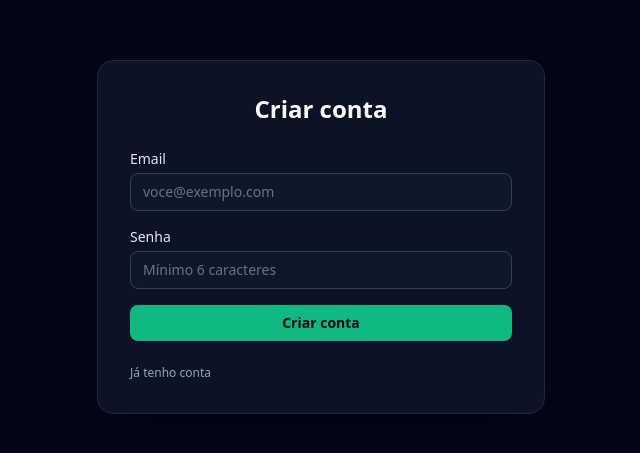
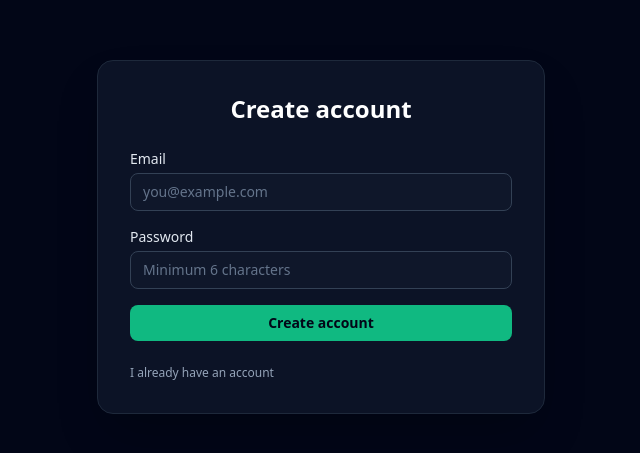
Before and after one commit to nilsalexberg/pdf2course, a Nuxt app: page /auth/register in a window 1280 px wide. Shown: the part 163-616 px from the top of the page, without its empty margins (319-959 px from the left). Built offline with nearby package versions, Linux system fonts and the light colour scheme; no server answers.

Commit message:
Translate to english

```diff
--- a/app/pages/admin/index.vue
+++ b/app/pages/admin/index.vue
@@ -1,7 +1,7 @@
 <template>
   <div class="min-h-screen bg-slate-950 text-slate-50 flex items-center justify-center">
     <p class="text-sm text-slate-300">
-      Dashboard do admin (placeholder).
+      Admin dashboard (placeholder).
     </p>
   </div>
 </template>
--- a/app/pages/auth/forgot-password.vue
+++ b/app/pages/auth/forgot-password.vue
@@ -18,9 +18,9 @@ async function handleForgot() {
       redirectTo: siteUrl ? `${siteUrl}/auth/reset-password` : undefined,
     })
     if (error) throw error
-    message.value = 'Se o email existir, enviaremos um link de redefinição.'
+    message.value = 'If the email exists, we will send a reset link.'
   } catch (err: any) {
-    errorMessage.value = err.message ?? 'Erro ao solicitar redefinição de senha.'
+    errorMessage.value = err.message ?? 'Error requesting password reset.'
   } finally {
     loading.value = false
   }
@@ -31,7 +31,7 @@ async function handleForgot() {
   <div class="min-h-screen flex items-center justify-center bg-slate-950">
     <div class="w-full max-w-md bg-slate-900/80 border border-slate-800 rounded-2xl p-8 shadow-2xl">
       <h1 class="text-2xl font-semibold text-white mb-6 text-center">
-        Esqueci minha senha
+        Forgot my password
       </h1>
 
       <form class="space-y-4" @submit.prevent="handleForgot">
@@ -43,7 +43,7 @@ async function handleForgot() {
             type="email"
             required
             class="w-full rounded-lg border border-slate-700 bg-slate-900 px-3 py-2 text-sm text-slate-100 placeholder-slate-500 focus:outline-none focus:ring-2 focus:ring-emerald-500 focus:border-emerald-500"
-            placeholder="voce@exemplo.com"
+            placeholder="you@example.com"
           >
         </div>
 
@@ -52,7 +52,7 @@ async function handleForgot() {
           class="w-full inline-flex items-center justify-center rounded-lg bg-emerald-500 px-4 py-2 text-sm font-semibold text-slate-950 hover:bg-emerald-400 transition-colors disabled:opacity-60 disabled:cursor-not-allowed"
           :disabled="loading"
         >
-          Enviar link de redefinição
+          Send reset link
         </button>
       </form>
 
@@ -65,7 +65,7 @@ async function handleForgot() {
 
       <div class="mt-6 text-xs text-slate-400">
         <NuxtLink to="/auth/login" class="hover:text-emerald-400">
-          Voltar para login
+          Back to login
         </NuxtLink>
       </div>
     </div>
--- a/app/pages/auth/login.vue
+++ b/app/pages/auth/login.vue
@@ -31,7 +31,7 @@ async function handleEmailLogin() {
     })
     if (error) throw error
   } catch (err: any) {
-    errorMessage.value = err.message ?? 'Erro ao entrar.'
+    errorMessage.value = err.message ?? 'Error logging in.'
   } finally {
     loading.value = false
   }
@@ -51,7 +51,7 @@ async function handleGoogleLogin() {
       },
     })
   } catch (err: any) {
-    errorMessage.value = err.message ?? 'Erro ao entrar com Google.'
+    errorMessage.value = err.message ?? 'Error logging in with Google.'
     loading.value = false
   }
 }
@@ -61,7 +61,7 @@ async function handleGoogleLogin() {
   <div class="min-h-screen flex items-center justify-center bg-slate-950">
     <div class="w-full max-w-md bg-slate-900/80 border border-slate-800 rounded-2xl p-8 shadow-2xl">
       <h1 class="text-2xl font-semibold text-white mb-6 text-center">
-        Entrar no pdf2course
+        Log in to pdf2course
       </h1>
 
       <form class="space-y-4" @submit.prevent="handleEmailLogin">
@@ -73,12 +73,12 @@ async function handleGoogleLogin() {
             type="email"
             required
             class="w-full rounded-lg border border-slate-700 bg-slate-900 px-3 py-2 text-sm text-slate-100 placeholder-slate-500 focus:outline-none focus:ring-2 focus:ring-emerald-500 focus:border-emerald-500"
-            placeholder="voce@exemplo.com"
+            placeholder="you@example.com"
           >
         </div>
 
         <div>
-          <label class="block text-sm font-medium text-slate-200 mb-1" for="password">Senha</label>
+          <label class="block text-sm font-medium text-slate-200 mb-1" for="password">Password</label>
           <input
             id="password"
             v-model="password"
@@ -94,7 +94,7 @@ async function handleGoogleLogin() {
           class="w-full inline-flex items-center justify-center rounded-lg bg-emerald-500 px-4 py-2 text-sm font-semibold text-slate-950 hover:bg-emerald-400 transition-colors disabled:opacity-60 disabled:cursor-not-allowed"
           :disabled="loading"
         >
-          Entrar
+          Log in
         </button>
 
         <button
@@ -103,7 +103,7 @@ async function handleGoogleLogin() {
           :disabled="loading"
           @click="handleGoogleLogin"
         >
-          Continuar com Google
+          Continue with Google
         </button>
       </form>
 
@@ -113,10 +113,10 @@ async function handleGoogleLogin() {
 
       <div class="mt-6 flex items-center justify-between text-xs text-slate-400">
         <NuxtLink to="/auth/register" class="hover:text-emerald-400">
-          Criar conta
+          Create account
         </NuxtLink>
         <NuxtLink to="/auth/forgot-password" class="hover:text-emerald-400">
-          Esqueci minha senha
+          Forgot my password
         </NuxtLink>
       </div>
     </div>
--- a/app/pages/auth/register.vue
+++ b/app/pages/auth/register.vue
@@ -28,7 +28,7 @@ async function handleRegister() {
     })
     if (error) throw error
   } catch (err: any) {
-    errorMessage.value = err.message ?? 'Erro ao criar conta.'
+    errorMessage.value = err.message ?? 'Error creating account.'
   } finally {
     loading.value = false
   }
@@ -39,7 +39,7 @@ async function handleRegister() {
   <div class="min-h-screen flex items-center justify-center bg-slate-950">
     <div class="w-full max-w-md bg-slate-900/80 border border-slate-800 rounded-2xl p-8 shadow-2xl">
       <h1 class="text-2xl font-semibold text-white mb-6 text-center">
-        Criar conta
+        Create account
       </h1>
 
       <form class="space-y-4" @submit.prevent="handleRegister">
@@ -51,12 +51,12 @@ async function handleRegister() {
             type="email"
             required
             class="w-full rounded-lg border border-slate-700 bg-slate-900 px-3 py-2 text-sm text-slate-100 placeholder-slate-500 focus:outline-none focus:ring-2 focus:ring-emerald-500 focus:border-emerald-500"
-            placeholder="voce@exemplo.com"
+            placeholder="you@example.com"
           >
         </div>
 
         <div>
-          <label class="block text-sm font-medium text-slate-200 mb-1" for="password">Senha</label>
+          <label class="block text-sm font-medium text-slate-200 mb-1" for="password">Password</label>
           <input
             id="password"
             v-model="password"
@@ -64,7 +64,7 @@ async function handleRegister() {
             required
             minlength="6"
             class="w-full rounded-lg border border-slate-700 bg-slate-900 px-3 py-2 text-sm text-slate-100 placeholder-slate-500 focus:outline-none focus:ring-2 focus:ring-emerald-500 focus:border-emerald-500"
-            placeholder="Mínimo 6 caracteres"
+            placeholder="Minimum 6 characters"
           >
         </div>
 
@@ -73,7 +73,7 @@ async function handleRegister() {
           class="w-full inline-flex items-center justify-center rounded-lg bg-emerald-500 px-4 py-2 text-sm font-semibold text-slate-950 hover:bg-emerald-400 transition-colors disabled:opacity-60 disabled:cursor-not-allowed"
           :disabled="loading"
         >
-          Criar conta
+          Create account
         </button>
       </form>
 
@@ -83,7 +83,7 @@ async function handleRegister() {
 
       <div class="mt-6 flex items-center justify-between text-xs text-slate-400">
         <NuxtLink to="/auth/login" class="hover:text-emerald-400">
-          Já tenho conta
+          I already have an account
         </NuxtLink>
       </div>
     </div>
--- a/app/pages/auth/reset-password.vue
+++ b/app/pages/auth/reset-password.vue
@@ -16,10 +16,10 @@ async function handleReset() {
       password: password.value,
     })
     if (error) throw error
-    message.value = 'Senha alterada com sucesso. Redirecionando para login...'
+    message.value = 'Password successfully changed. Redirecting to login...'
     setTimeout(() => router.replace('/auth/login'), 1500)
   } catch (err: any) {
-    errorMessage.value = err.message ?? 'Erro ao redefinir senha.'
+    errorMessage.value = err.message ?? 'Error resetting password.'
   } finally {
     loading.value = false
   }
@@ -30,12 +30,12 @@ async function handleReset() {
   <div class="min-h-screen flex items-center justify-center bg-slate-950">
     <div class="w-full max-w-md bg-slate-900/80 border border-slate-800 rounded-2xl p-8 shadow-2xl">
       <h1 class="text-2xl font-semibold text-white mb-6 text-center">
-        Definir nova senha
+        Set new password
       </h1>
 
       <form class="space-y-4" @submit.prevent="handleReset">
         <div>
-          <label class="block text-sm font-medium text-slate-200 mb-1" for="password">Nova senha</label>
+          <label class="block text-sm font-medium text-slate-200 mb-1" for="password">New password</label>
           <input
             id="password"
             v-model="password"
@@ -43,7 +43,7 @@ async function handleReset() {
             required
             minlength="6"
             class="w-full rounded-lg border border-slate-700 bg-slate-900 px-3 py-2 text-sm text-slate-100 placeholder-slate-500 focus:outline-none focus:ring-2 focus:ring-emerald-500 focus:border-emerald-500"
-            placeholder="Mínimo 6 caracteres"
+            placeholder="Minimum 6 characters"
           >
         </div>
 
@@ -52,7 +52,7 @@ async function handleReset() {
           class="w-full inline-flex items-center justify-center rounded-lg bg-emerald-500 px-4 py-2 text-sm font-semibold text-slate-950 hover:bg-emerald-400 transition-colors disabled:opacity-60 disabled:cursor-not-allowed"
           :disabled="loading"
         >
-          Salvar nova senha
+          Save new password
         </button>
       </form>
 
--- a/app/pages/learn/index.vue
+++ b/app/pages/learn/index.vue
@@ -1,7 +1,7 @@
 <template>
   <div class="min-h-screen bg-slate-950 text-slate-50 flex items-center justify-center">
     <p class="text-sm text-slate-300">
-      Dashboard do estudante (placeholder).
+      Student dashboard (placeholder).
     </p>
   </div>
 </template>
--- a/app/pages/producer/index.vue
+++ b/app/pages/producer/index.vue
@@ -1,7 +1,7 @@
 <template>
   <div class="min-h-screen bg-slate-950 text-slate-50 flex items-center justify-center">
     <p class="text-sm text-slate-300">
-      Dashboard do produtor (placeholder).
+      Producer dashboard (placeholder).
     </p>
   </div>
 </template>
```
Also changed, not shown: app/pages/auth/choose-role.vue (+7 -7 lines), 1 other file (tests, documents, lock files or other folders).
